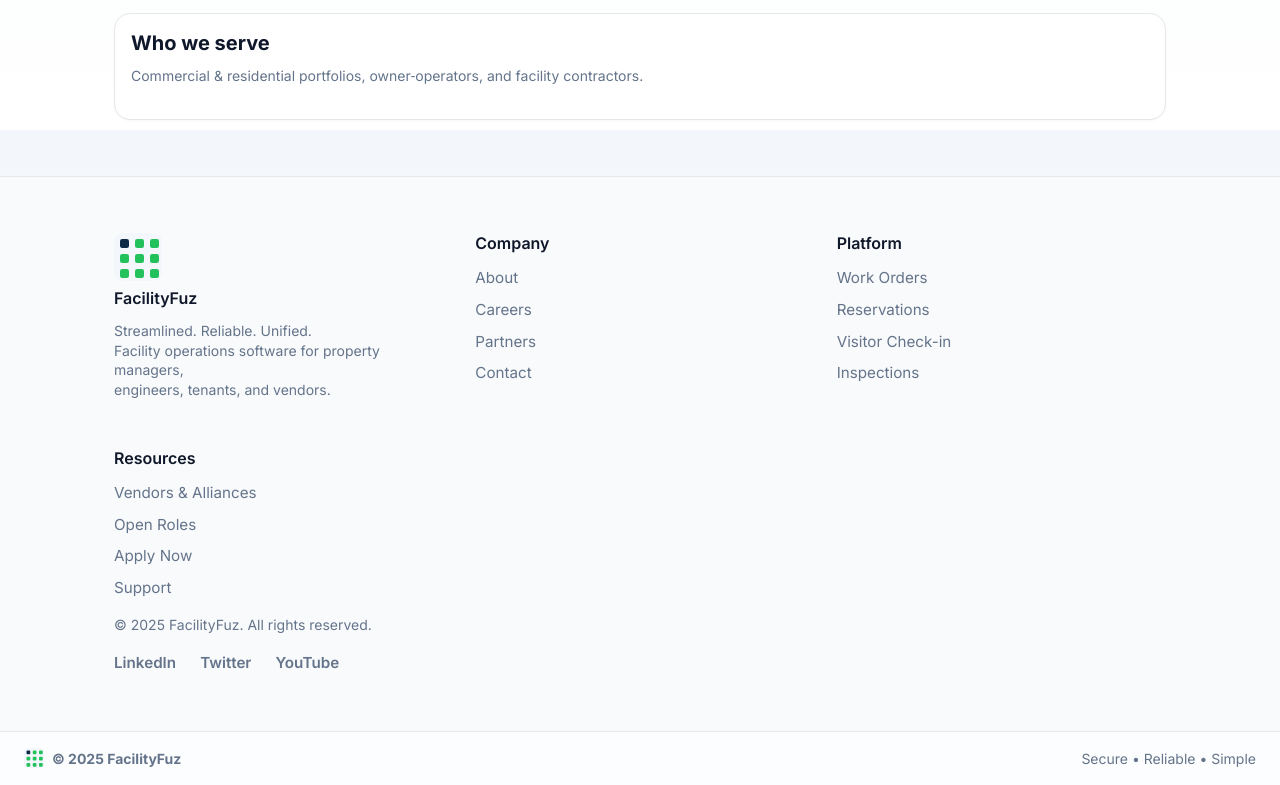
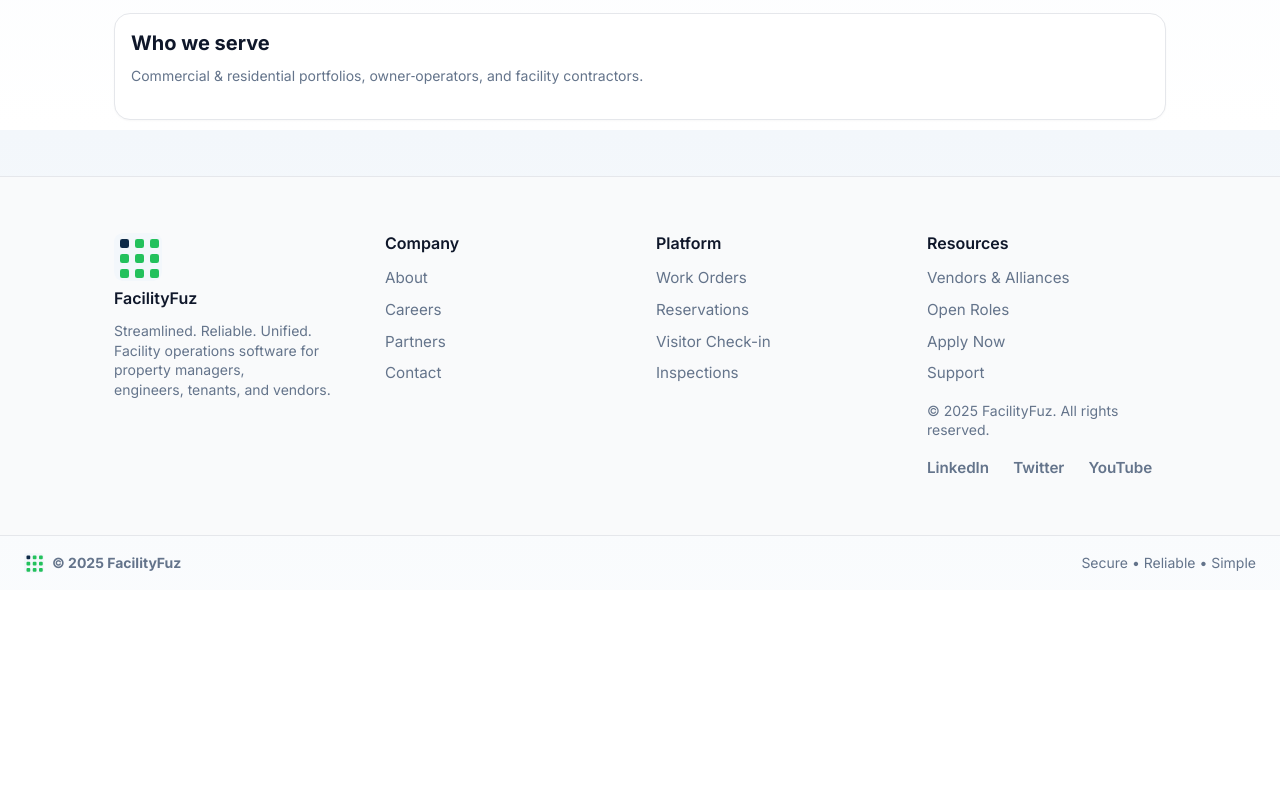
Before and after one commit to Natinael-hub/FacilityFuz, a plain HTML site: page index.html in a window 1280 px wide. Shown: the part 670-1455 px from the top of the page. After the commit the page ends 1260 px from the top, so only its background shows below. Drawn offline with Linux system fonts and the light colour scheme.

Commit message:
Update styles.css

```diff
--- a/assets/styles.css
+++ b/assets/styles.css
@@ -123,9 +123,10 @@ a{color:inherit; text-decoration:none}
 }
 @media (min-width: 860px) {
   .site-links .grid {
-    grid-template-columns: 1fr 1fr 1fr;
+    grid-template-columns: repeat(4, 1fr); /* 4 equal columns */
   }
 }
+
 .site-links h3, .site-links h4 {
   margin: 0 0 12px;
   font-size: 1rem;
```
